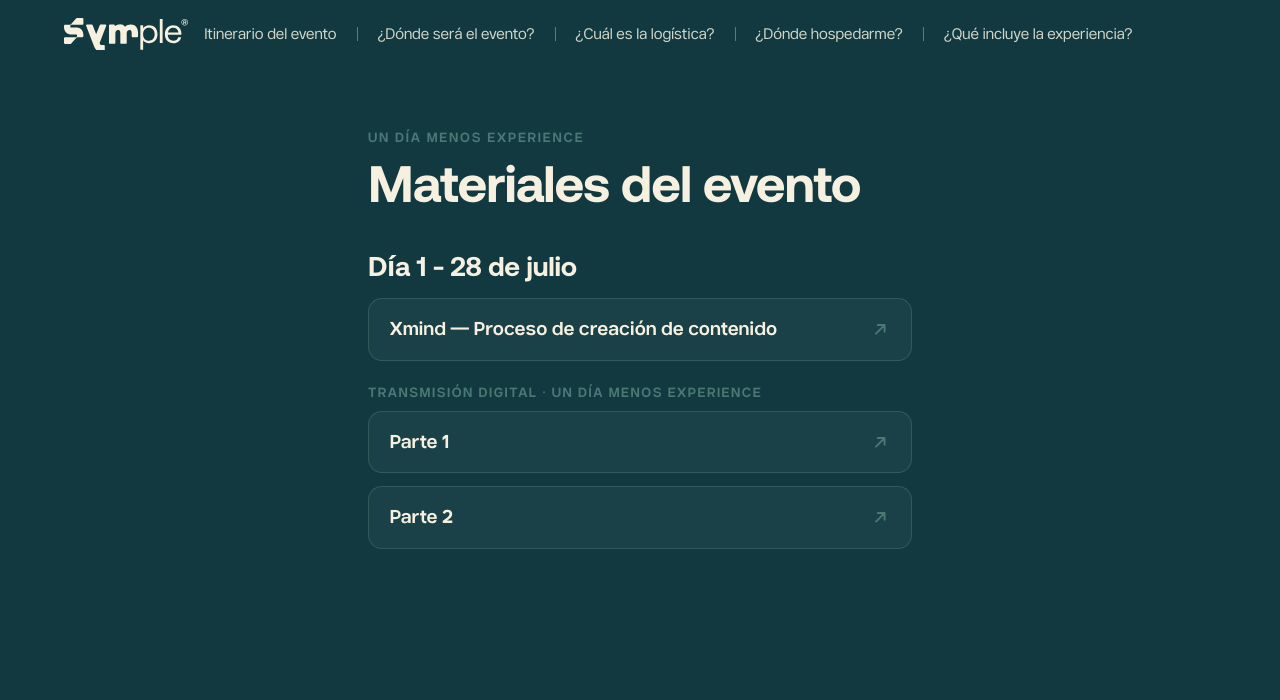
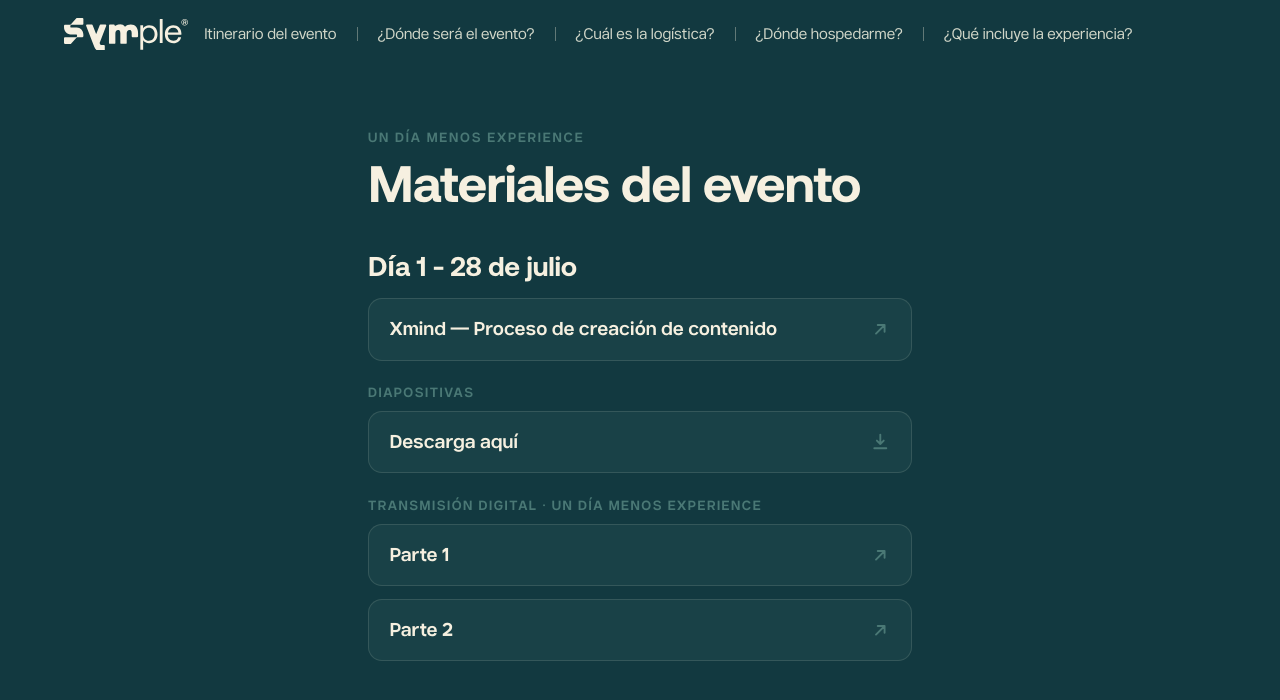
Before and after one commit to IRenderTSM/landing-evento-julio, a website built with Vite: page materiales.html in a window 1280 px wide. Built offline with nearby package versions, Linux system fonts and the light colour scheme.

Commit message:
content(materiales): apartado 'Diapositivas' Dia 1 con descarga (Google Drive)
Co-Authored-By: Claude Opus 4.8 <noreply@anthropic.com>

```diff
--- a/materiales.html
+++ b/materiales.html
@@ -123,6 +123,15 @@
             </a>
           </li>
           <li class="materiales__group">
+            <p class="materiales__group-title">Diapositivas</p>
+            <div class="materiales__group-links">
+              <a href="https://drive.google.com/file/d/12b6xa4D_rAea8gaH4qP1D4p-SilBikHm/view?usp=sharing" target="_blank" rel="noopener">
+                Descarga aquí
+                <svg viewBox="0 0 24 24" fill="none" aria-hidden="true"><path d="M12 3 v11 m0 0 l-4-4 m4 4 l4-4 M5 19 h14" stroke="currentColor" stroke-width="2.2" stroke-linecap="round" stroke-linejoin="round"/></svg>
+              </a>
+            </div>
+          </li>
+          <li class="materiales__group">
             <p class="materiales__group-title">Transmisión digital · Un día menos experience</p>
             <div class="materiales__group-links">
               <a href="https://fathom.video/share/axPX23mUNSx_G8A9z2RsExtRdP_WyCEN" target="_blank" rel="noopener">
```
